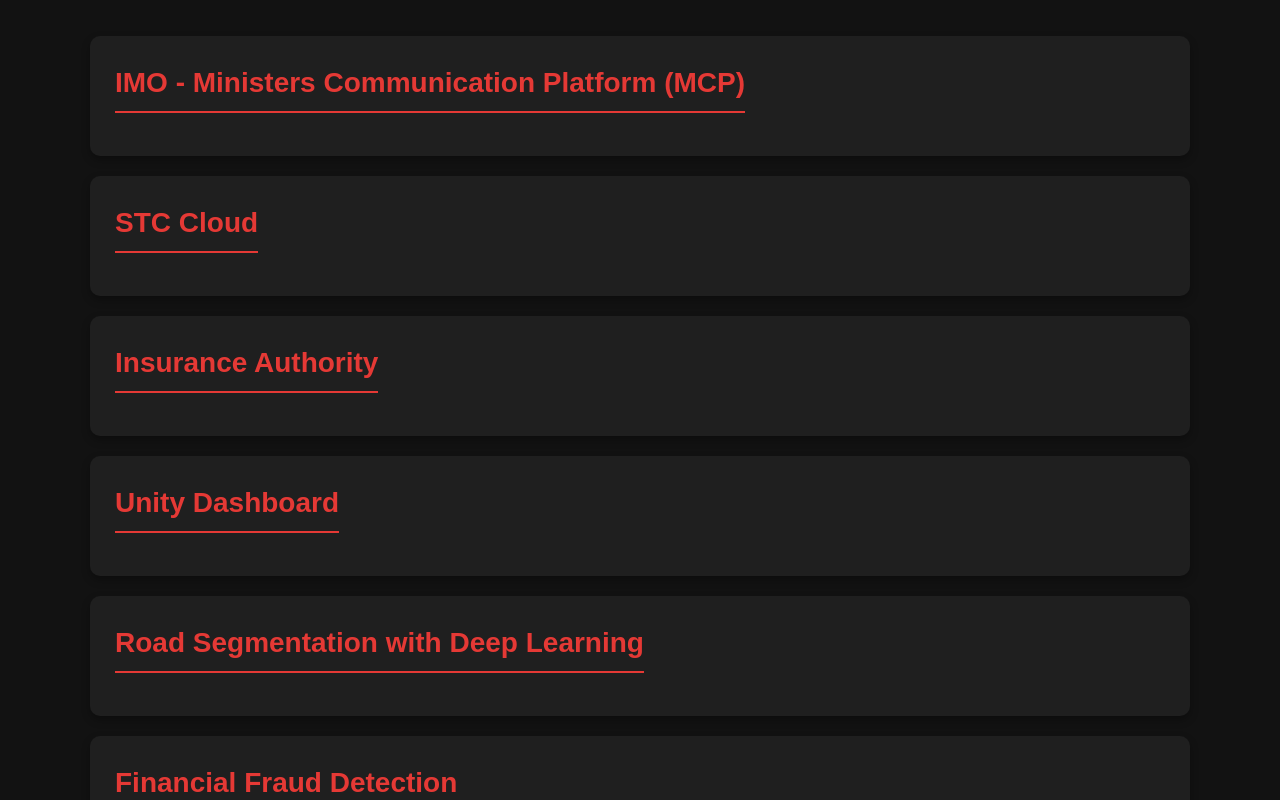
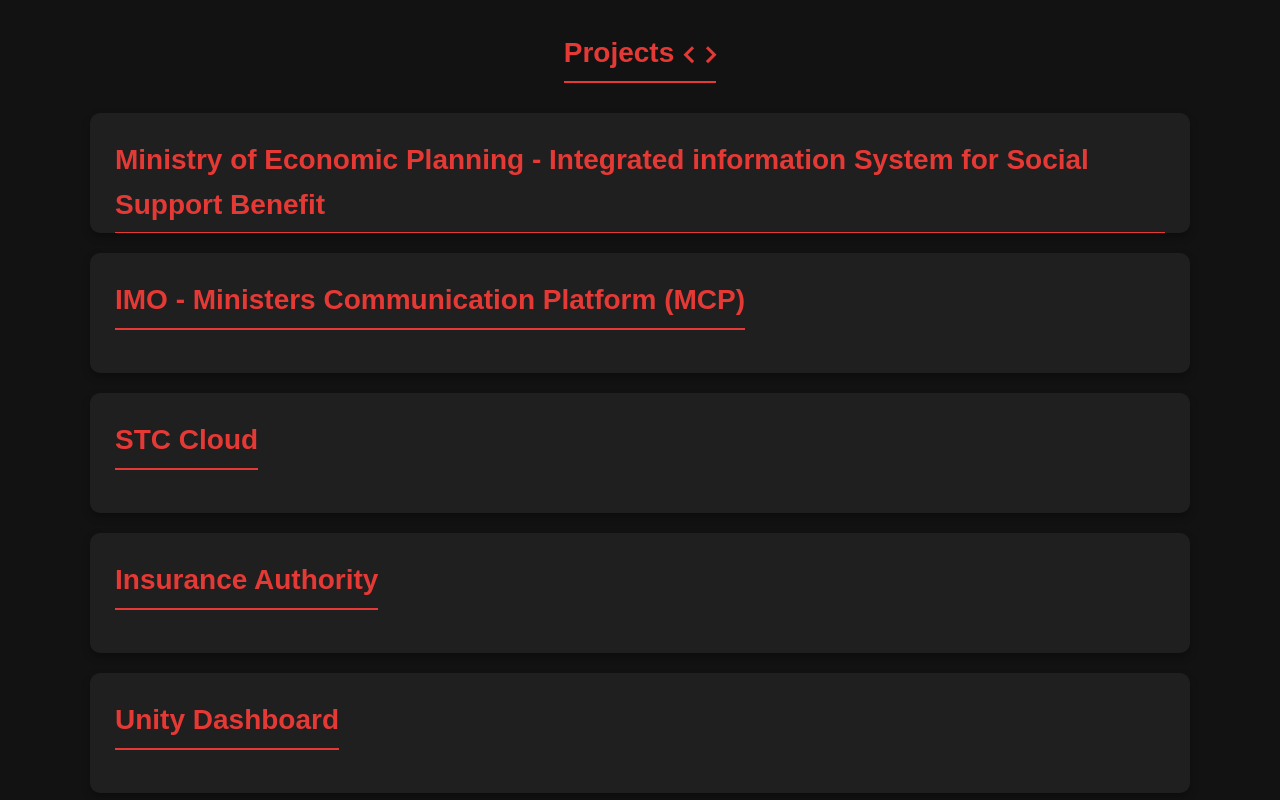
Before and after one commit to Abilal9/abilal.co, a React (Create React App) app: page / in a window 1280 px wide. Shown: the part 1760-2560 px from the top of the page. Built offline with nearby package versions, Linux system fonts and the light colour scheme.

Commit message:
Add Proect and Animation

```diff
--- a/package.json
+++ b/package.json
@@ -8,6 +8,7 @@
     "@testing-library/react": "^16.2.0",
     "@testing-library/user-event": "^13.5.0",
     "aos": "^2.3.4",
+    "framer-motion": "^12.7.3",
     "react": "^19.0.0",
     "react-dom": "^19.0.0",
     "react-infinite-scroll-component": "^6.1.0",
--- a/src/App.css
+++ b/src/App.css
@@ -416,3 +416,72 @@ html, body {
     font-size: 0.9rem;
   }
 }
+
+.arrow-container {
+  display: inline-block;
+  margin-left: 10px;
+}
+
+.arrow {
+  display: inline-block;
+  width: 12px;
+  height: 12px;
+  border: solid #e53935;
+  border-width: 0 3px 3px 0;
+  padding: 2px;
+  margin: 0 2px;
+  transform: rotate(45deg);
+  animation: arrow-bounce 1s infinite;
+}
+
+.arrow-left {
+  transform: rotate(135deg);
+}
+
+.arrow-right {
+  transform: rotate(-45deg);
+}
+
+@keyframes arrow-bounce {
+  0% {
+    transform: translateY(0) rotate(45deg);
+  }
+  50% {
+    transform: translateY(-5px) rotate(45deg);
+  }
+  100% {
+    transform: translateY(0) rotate(45deg);
+  }
+}
+
+.arrow-left {
+  animation: arrow-bounce-left 1.5s infinite;
+}
+
+.arrow-right {
+  animation: arrow-bounce-right 1.5s infinite;
+}
+
+@keyframes arrow-bounce-left {
+  0% {
+    transform: translateY(0) rotate(135deg);
+  }
+  50% {
+    transform: translateY(-3px) rotate(135deg);
+  }
+  100% {
+    transform: translateY(0) rotate(135deg);
+  }
+}
+
+@keyframes arrow-bounce-right {
+  0% {
+    transform: translateY(0) rotate(-45deg);
+  }
+  50% {
+    transform: translateY(-3px) rotate(-45deg);
+  }
+  100% {
+    transform: translateY(0) rotate(-45deg);
+  }
+}
--- a/src/App.js
+++ b/src/App.js
@@ -2,7 +2,6 @@ import React, { useEffect } from "react";
 import "./App.css";
 import { useInView } from "react-intersection-observer";
 import ProjectSection from "./ProjectSection";
-import profilePic from "./assets/profile_pic.jpg";
 import stcsLogo from './assets/logos/stcs_logo.jpeg';
 import mbrscLogo from './assets/logos/mbrsc_logo.jpeg';
 import tantumLogo from './assets/logos/tantum_logo.jpeg';
@@ -18,6 +17,13 @@ function App() {
 
   const projects = [
     {
+      title: "Ministry of Economic Planning - Integrated information System for Social Support Benefit",
+      description: "Integrated Information System for Social Support Benefit (IIS-SSB) system provide a way of facilitating and managing various programs, standardizing, and implementing subsidy processes, providing access to subsidy programs for the poor or targeted segments, improving efficiency and effectiveness through effective coordination of all social assistance programs, and ensuring that services and benefits are provided in a transparent and accountable manner. Therefore, the IIS-SSB solution will be the main enabler for the development of Saudi Arabia's social support and protection system.",
+      duration: "January 2025 - Present",
+      associatedWith: "Solutions by STC",
+      logo: stcsLogo,
+    },
+    {
       title: "IMO - Ministers Communication Platform (MCP)",
       description: "A user-centric platform tailored to streamline external governmental communication by utilizing data analytics and artificial intelligence. Emphasizing data privacy and confidentiality. As well as, providing a single source of truth to facilitate knowledge enrichment and delegation processes among government leadership.",
       duration: "January 2024 - December 2024",
@@ -27,14 +33,14 @@ function App() {
     {
       title: "STC Cloud",
       description: "STC Cloud is Saudi Arabia's leading business cloud solution provider. It offers a range of cloud services that are reliable, flexible, and scalable to meet the needs of various businesses. The platform provides local data hosting with advanced Tier IV data centers located in Riyadh and Jeddah. These data centers are built, managed, and operated to ensure a high level of service availability, with a 99.99% uptime guarantee. The services offered by STC Cloud are designed to support businesses by providing them with the necessary cloud features at their own pace, ensuring data safety, security, and operational efficiency.",
-      duration: "August 2023 - December June 2024",
+      duration: "August 2023 - June 2024",
       associatedWith: "Solutions by STC",
       logo: stcsLogo,
     },
     {
       title: "Insurance Authority",
       description: "Collaborated closely with client to understand and fulfill their needs and requirements, implementing fixes, improvements, and updates to the website. Additionally, responsible for deploying these changes on premises to ensure smooth implementation.",
-      duration: "January 2024 - February  2024",
+      duration: "January 2024 - February 2024",
       associatedWith: "Solutions by STC",
       logo: stcsLogo,
     },
@@ -53,7 +59,7 @@ function App() {
       logo: mbrscLogo,
     },
     {
-      title: "Financial Fraud Detection",
+      title: "Financial Tracking Mobile Application",
       description: "Used anomaly detection to identify suspicious transactions in real-time.",
       duration: "Nov 2019 - Jun 2020",
       associatedWith: "BankTech",
@@ -222,6 +228,13 @@ function App() {
             <li>Associate Reactive Developer – OutSystems</li>
           </ul>
         </section>
+        <h2>
+  Projects
+  <span className="arrow-container">
+    <span className="arrow arrow-left"></span>
+    <span className="arrow arrow-right"></span>
+  </span>
+  </h2>
       </div>
 
       {/* Projects Section */}
```
Also changed, not shown: 1 other file (tests, documents, lock files or other folders).
